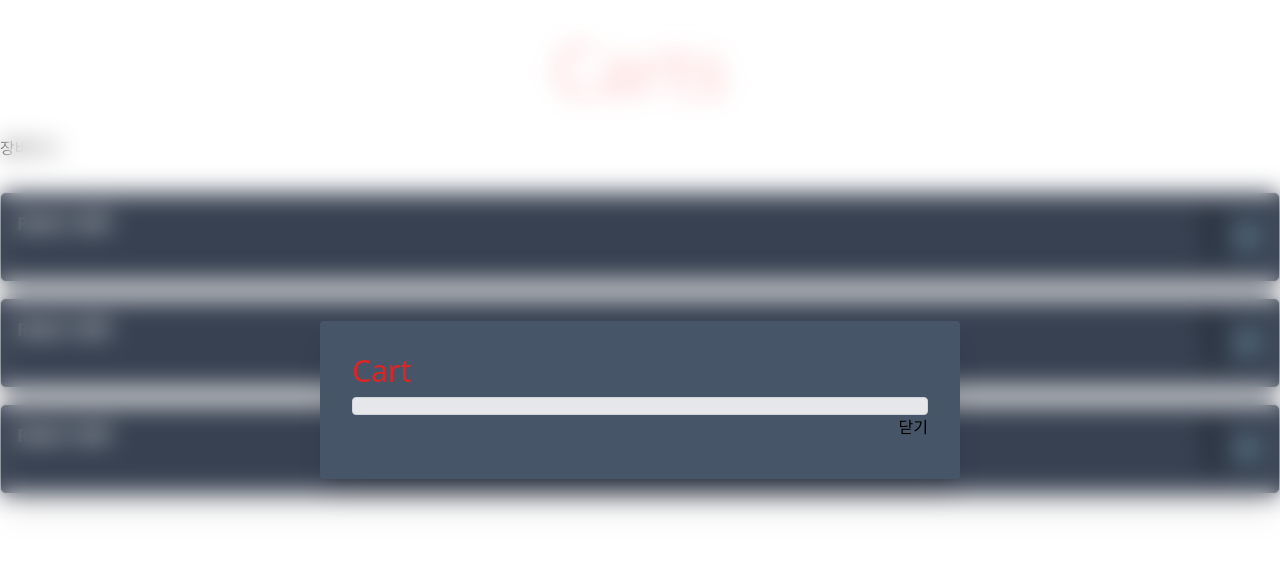
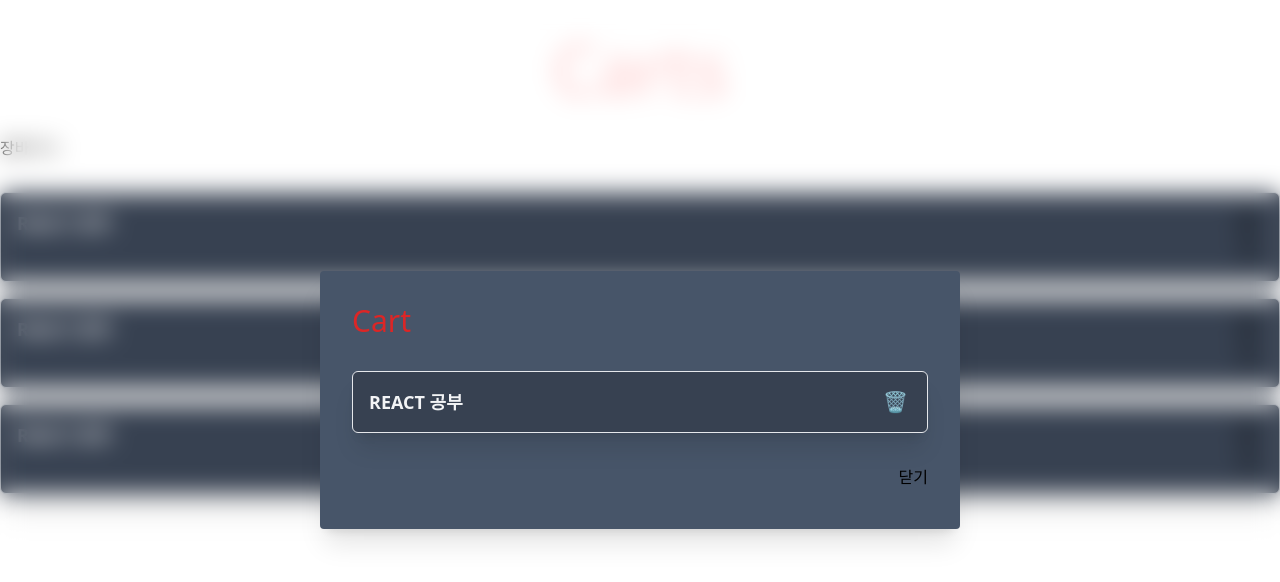
Before and after one commit to woorifisa-service-dev-2nd/frontend-3rd-shoppingCart, a React (Vite) app in the folder frontend-3rd-shoppingCart/: page / in a window 1280 px wide. Both pictures are taken after a click on the button "장바구니". Shown: the top 582 px of the page. Built offline with nearby package versions, Linux system fonts and the light colour scheme.

Commit message:
버튼 컨트롤 추가

```diff
--- a/frontend-3rd-shoppingCart/src/App.jsx
+++ b/frontend-3rd-shoppingCart/src/App.jsx
@@ -10,7 +10,7 @@ const dummyData = [
   {
     id: 1,
     product: 'React 공부',
-    state: false,
+    state: true,
   },
   {
     id: 2,
@@ -37,6 +37,12 @@ const reducer = (carts, action) => {
   }
 }
 
+const removeTodoHandler = (removeTodoId) => {
+  console.log(removeTodoId);
+  const removeTodos = todos.filter(todo => todo.id !== removeTodoId);
+  setTodos(removeTodos);
+}
+
 const App = () => {
   const [carts, dispatch] = useReducer(reducer, dummyData);
   const [isOpen, open] = useState(false);
@@ -51,25 +57,22 @@ const App = () => {
             <h1 className='py-8 text-red-200 max-w-max text-7xl'>Carts</h1>
           </a>
         </div>
-        <div>
-
-        </div>
-
       </header>
 
-          <CartContext.Provider value={carts}>
+        <CartContext.Provider value={[carts, openModal, closeModal]}>
+          <div>
             <button onClick={openModal}>장바구니</button>
-            {isOpen && createPortal(
-            <Modal onClose={closeModal}>
-              <CartForm onClose={closeModal}/>
-            </Modal>, document.body)}
-          </CartContext.Provider>
-
-      <section>
-        <CartContext.Provider value={carts}>
-          <CartBody></CartBody>
+          </div>
+          <div>
+            <section>
+              <CartBody isMain={true}></CartBody>
+            </section>
+          </div>
+          {isOpen && createPortal(
+            <Modal>
+            <CartForm isMain={false}></CartForm>
+          </Modal>, document.body)}
         </CartContext.Provider>
-      </section>
     </div>
   )
 }
--- a/frontend-3rd-shoppingCart/src/component/shoppingCart/CartBody.jsx
+++ b/frontend-3rd-shoppingCart/src/component/shoppingCart/CartBody.jsx
@@ -1,15 +1,15 @@
 import React, { useContext } from 'react'
 import CartItem from './CartItem';
 import { CartContext } from '../../context/CartContext';
-const CartBody = () => {
-  const carts = useContext(CartContext);
-  // const dispatch = useContext(TodoDispatchContext);
-
-  console.log(carts);
+const CartBody = ({isMain}) => {
+  const [carts, closeModal] = useContext(CartContext);
+  // const isMain = (children) => children.startsWith('main')? true:false;
+  // console.log(children);
+  // console.log(children.startsWith('main'));
+  console.log(isMain);
   return (
     <ul className='px-0 my-8'>
-        {carts.map((cart) => <CartItem cart={cart} key = {cart.id} />) }
-
+        {carts.map((cart) => (isMain || cart.state===true) && <CartItem isMain={isMain} cart={cart} key = {cart.id}></CartItem>) }
     </ul>
   )
 }
--- a/frontend-3rd-shoppingCart/src/component/shoppingCart/CartForm.jsx
+++ b/frontend-3rd-shoppingCart/src/component/shoppingCart/CartForm.jsx
@@ -1,7 +1,9 @@
 import React, { useContext, useEffect, useState } from 'react'
 import { CartContext } from '../../context/CartContext';
+import CartItem from './CartItem';
+import CartBody from './CartBody';
 
-const CartForm = () => {
+const CartForm = ({isMain}) => {
   const carts = useContext(CartContext);
   const [isOpen, open] = useState(false);
   const openModal = () => open(true);
@@ -10,15 +12,10 @@ const CartForm = () => {
     <>
             <h3 className="text-3xl text-red-600">Cart</h3>
             <form className='my-2'>
-                <div>
-                    <label className='block mb-2 text-xl text-white' htmlFor='title'>{ carts.product }</label>
-                    <div className='w-full p-2 border-[1px] border-gray-300 bg-gray-200 text-gray-900 rounded'
-                           type='text' id='product' value={carts.product}/>
-                </div>
-
-                <div className='flex justify-end gap-4'>
-                <button onClick={closeModal}>닫기</button>
-                </div>
+            <CartBody isMain={isMain}></CartBody>
+            <div className='flex justify-end gap-4'>
+            <button onClick={closeModal}>닫기</button>
+            </div>
             </form>
         </>
   )
--- a/frontend-3rd-shoppingCart/src/component/shoppingCart/CartItem.jsx
+++ b/frontend-3rd-shoppingCart/src/component/shoppingCart/CartItem.jsx
@@ -3,10 +3,7 @@ import React, { useState } from 'react'
 import IconButton from '@/component/ui/button/IconButton'
 import { createPortal } from 'react-dom'
 // rafce
-const CartItem = ({cart}) => {
-  const [isOpen, open] = useState(false);
-  const openModal = () => open(true);
-  const closeModal = () => open(false);
+const CartItem = ({isMain, cart, children}) => {
 
   return (
     <li className="flex gap-4 justify-between my-4 py-4 px-4 border-[1px] bg-gray-700 rounded-md shadow-xl">
@@ -16,8 +13,8 @@ const CartItem = ({cart}) => {
             </div>
         </div>
         <div className="flex items-center gap-1">
-            <IconButton icon={'추가'} onClick={openModal}/>
-            <IconButton textColor='text-red-300' icon={'🗑'}/>
+            {isMain && <IconButton icon={'추가'}/>}
+            {!isMain && <IconButton textColor='text-red-300' icon={'🗑'}/>}
         </div>
     </li>
   )
--- a/frontend-3rd-shoppingCart/src/component/ui/Modal.jsx
+++ b/frontend-3rd-shoppingCart/src/component/ui/Modal.jsx
@@ -1,9 +1,11 @@
-import React from 'react'
+import React, { useContext } from 'react'
+import { CartContext } from '../../context/CartContext';
 
-const Modal = ({ children, onClose }) => {
+const Modal = ({ children }) => {
+  const [carts, closeModal] = useContext(CartContext);
   return (
     <>
-        <div data-cy="modal-backdrop" className='fixed top-0 left-0 w-full h-full backdrop-blur-md z-1' onClick={onClose}></div>
+        <div data-cy="modal-backdrop" className='fixed top-0 left-0 w-full h-full backdrop-blur-md z-1' onClick={closeModal}></div>
         <div
             className='fixed z-10 w-1/2 p-8 m-0 transform -translate-x-1/2 -translate-y-1/2 border-none rounded shadow-xl top-1/2 left-1/2 bg-slate-600'
         >
```
